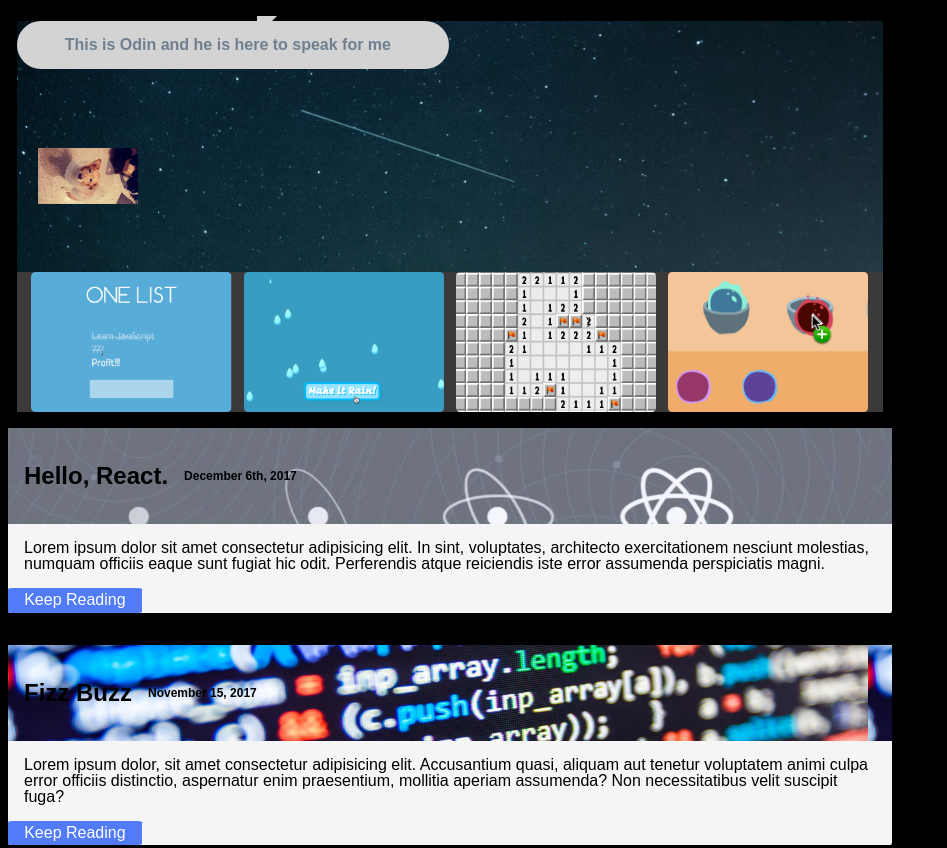
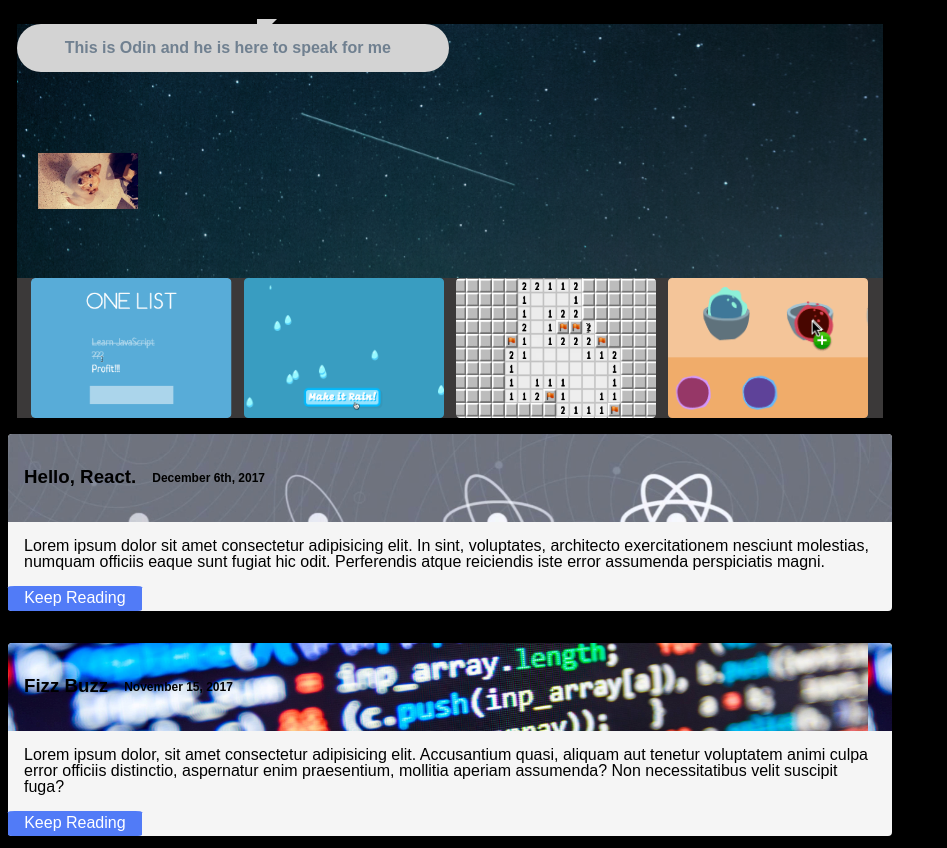
Before and after one commit to alsleaders/mock-portfolio, a website: page public/index.html in a window 1280 px wide. Shown: the top 848 px of the page, without its empty margins (0-947 px from the left). Drawn offline with Linux system fonts and the light colour scheme.

Commit message:
borders rounded, fix headers next

```diff
--- a/public/index.html
+++ b/public/index.html
@@ -9,7 +9,7 @@
     <link href="https://fonts.googleapis.com/css?family=Roboto" rel="stylesheet">
   </head>
   <body>
-
+    <section>
     <header>
         <section>
     <h1 class="speech-bubble">
@@ -71,5 +71,6 @@
         </li>
       </ul>
     </footer>
+  </section>
   </body>
 </html>
--- a/public/screen.css
+++ b/public/screen.css
@@ -17,7 +17,14 @@ html {
 body {
   margin: 4;
   min-height: 100%;
-  justify-content: flex-start;
+  display: flex;
+
+  /* justify-content: flex-start;
+  align-items: center; */
+}
+
+section {
+  justify-content: center;
   align-items: center;
 }
 
@@ -75,7 +82,7 @@ main {
 
 .text-box {
   background-color: whitesmoke;
-  border-radius: 2px;
+  border-radius: 4px;
   color: black;
   margin: 0;
 }
@@ -87,6 +94,7 @@ main {
   justify-content: flex-start;
   margin: 0;
   padding: 0;
+  border-radius: 4px 4px 0px 0px;
   /* border-image-slice: 138 27 138 27;
   border-image-width: 20px 20px 20px 20px;
   border-image-outset: 0px 0px 0px 0px;
@@ -100,6 +108,7 @@ main {
   justify-content: flex-start;
   margin: 0;
   padding: 0;
+  border-radius: 4px 4px 0px 0px;
   /* border-image-slice: 138 27 138 27;
   border-image-width: 20px 20px 20px 20px;
   border-image-outset: 0px 0px 0px 0px;
```
